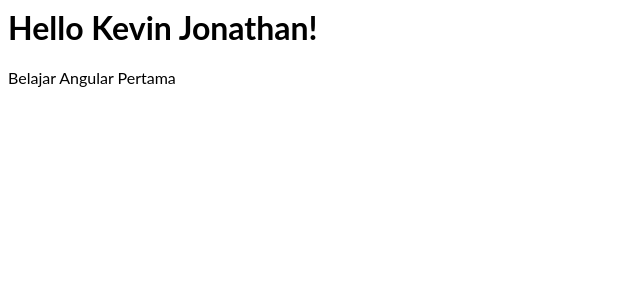
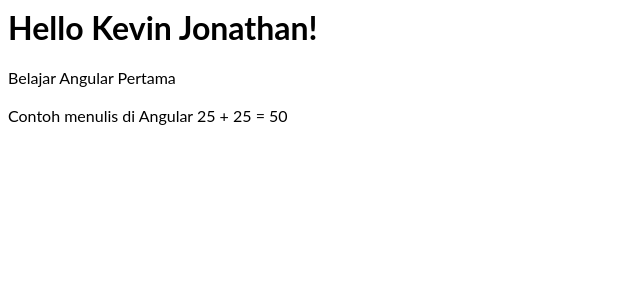
Before and after one commit to KevinJonathan117/learn-angular, an Angular app: page / in a window 1280 px wide. Shown: the top 300 px of the page, without its empty margins (0-640 px from the left). Built offline with nearby package versions, Linux system fonts and the light colour scheme.

Commit message:
Variable in Angular

```diff
--- a/src/app/app.component.html
+++ b/src/app/app.component.html
@@ -1,4 +1,9 @@
 <hello name="{{ name }}"></hello>
 <p>
   Belajar Angular Pertama
+
+  <br><br>
+
+  {{"Contoh menulis di Angular"}}
+  25 + 25 = {{25+25}}
 </p>
```
